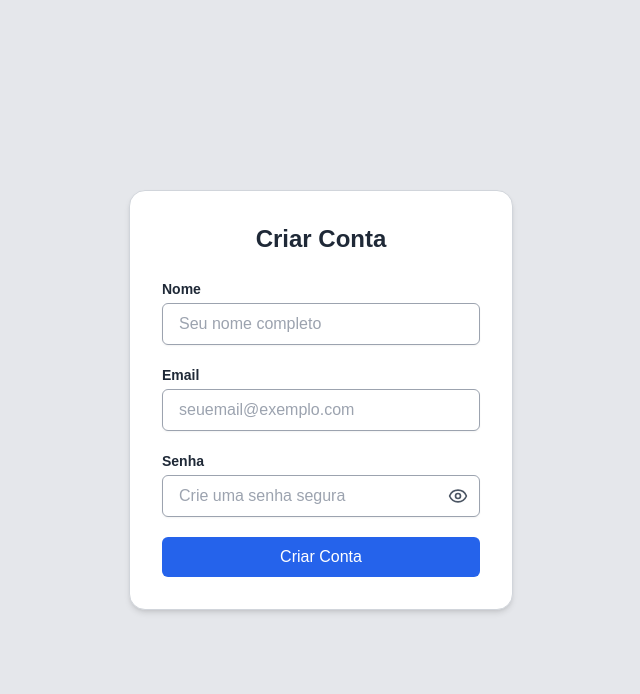
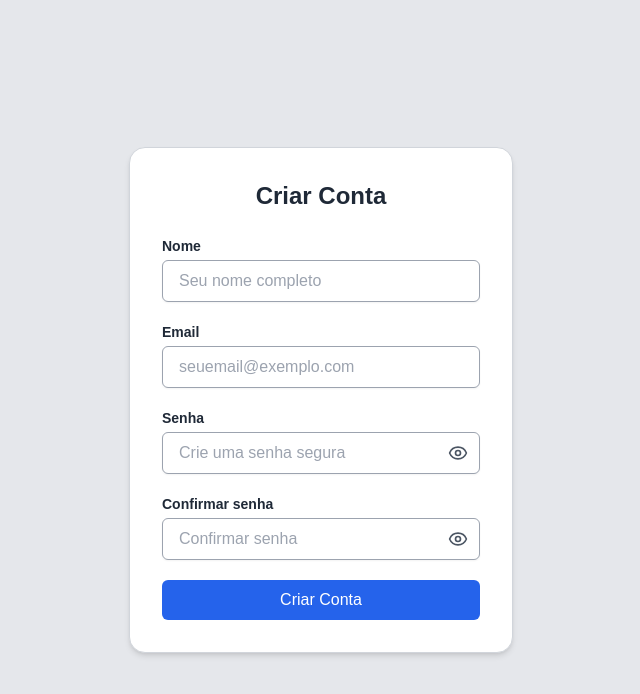
Before and after one commit to viitorgonzalez/alvarapp, a Next.js app: page /auth/sign-up in a window 1280 px wide. Shown: the top 694 px of the page, without its empty margins (319-959 px from the left). Built offline with nearby package versions, Linux system fonts and the light colour scheme.

Commit message:
src\app\auth\sign-up\page.tsx

```diff
--- a/src/app/auth/sign-up/page.tsx
+++ b/src/app/auth/sign-up/page.tsx
@@ -53,6 +53,26 @@ export default function SignUp() {
               </button>
             </div>
           </div>
+          <div>
+            <label htmlFor="confirm-password" className="block text-sm font-semibold text-gray-800">
+              Confirmar senha
+            </label>
+            <div className="relative">
+              <input
+                type={showPassword ? 'text' : 'password'}
+                id="confirm-password"
+                className="mt-1 block w-full px-4 py-2 pr-10 border border-gray-400 rounded-md shadow-sm focus:outline-none focus:ring-2 focus:ring-blue-500 text-gray-800"
+                placeholder="Confirmar senha"
+              />
+              <button
+                type="button"
+                onClick={() => setShowPassword(!showPassword)}
+                className="absolute right-3 top-1/2 -translate-y-1/2 text-gray-600 hover:text-gray-800"
+              >
+                {showPassword ? <EyeOff size={20} /> : <Eye size={20} />}
+              </button>
+            </div>
+          </div>
           <button
             type="submit"
             className="w-full bg-blue-600 text-white py-2 rounded-md hover:bg-blue-700 transition"
```
